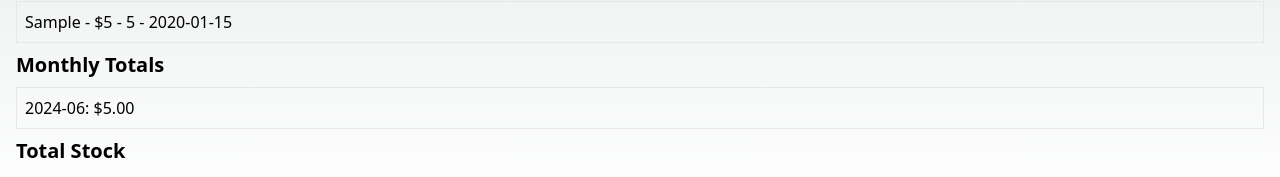
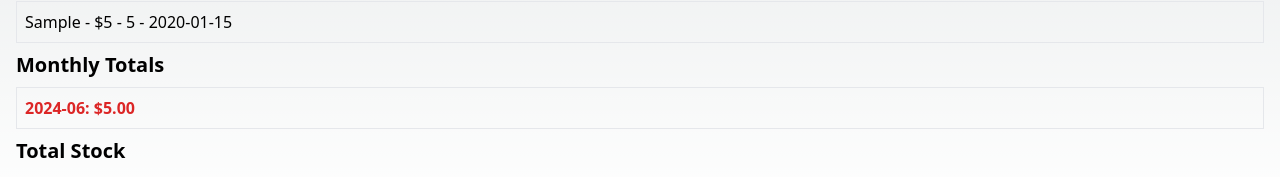
Before and after one commit to ryd3v/grocery-tracker, a Next.js app: page / in a window 1280 px wide. Both pictures are taken after typing "Sample", "5", "5", "2020-01-15" into the empty fields and a click on the button "Add Item". Shown: the part 437-614 px from the top of the page. Built offline with nearby package versions, Linux system fonts and the light colour scheme.

Commit message:
add red to total

```diff
--- a/components/GroceryTracker.tsx
+++ b/components/GroceryTracker.tsx
@@ -121,7 +121,7 @@ export default function GroceryTracker() {
                 <h2 className="text-xl font-semibold mb-2">Monthly Totals</h2>
                 <ul>
                     {Object.keys(monthlyTotals).map(month => (
-                        <li key={month} className="border p-2 mb-2">
+                        <li key={month} className="border p-2 mb-2 text-red-600 font-semibold">
                             {month}: ${monthlyTotals[month].toFixed(2)}
                         </li>
                     ))}
```
